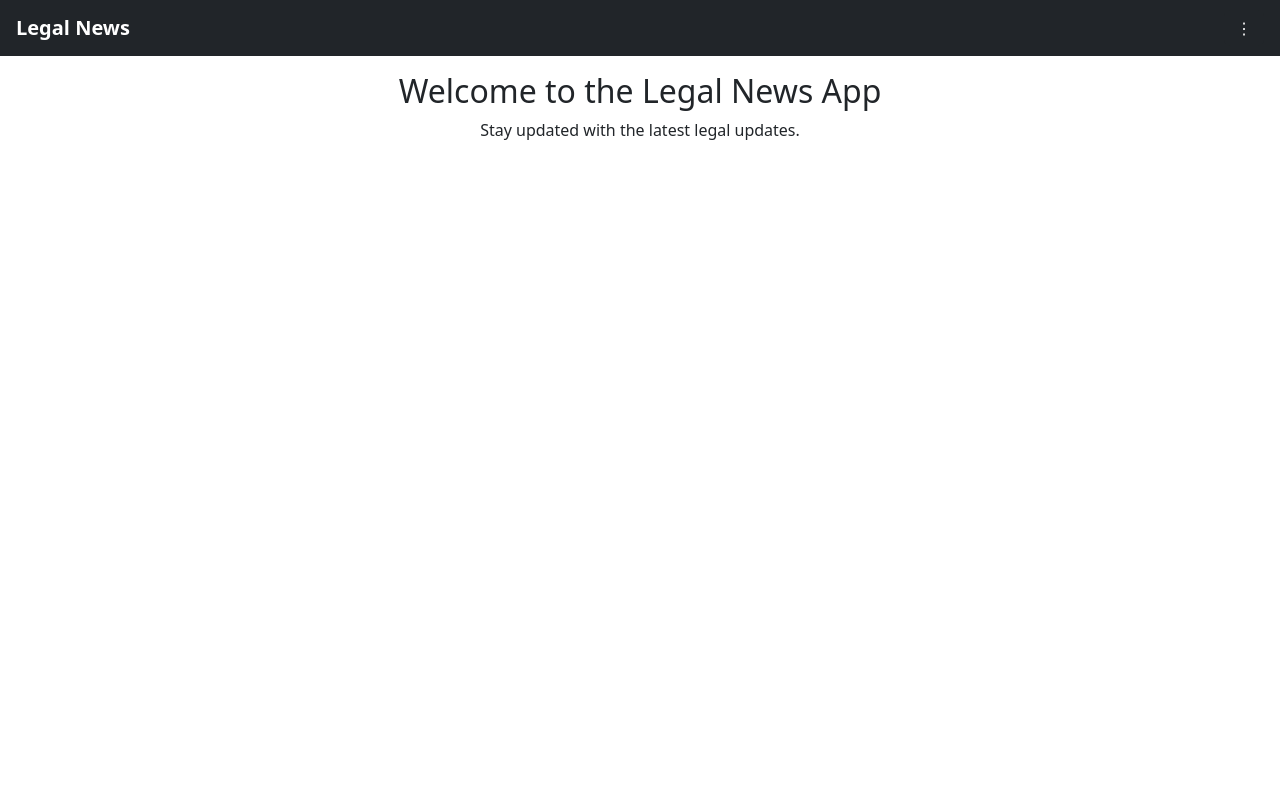
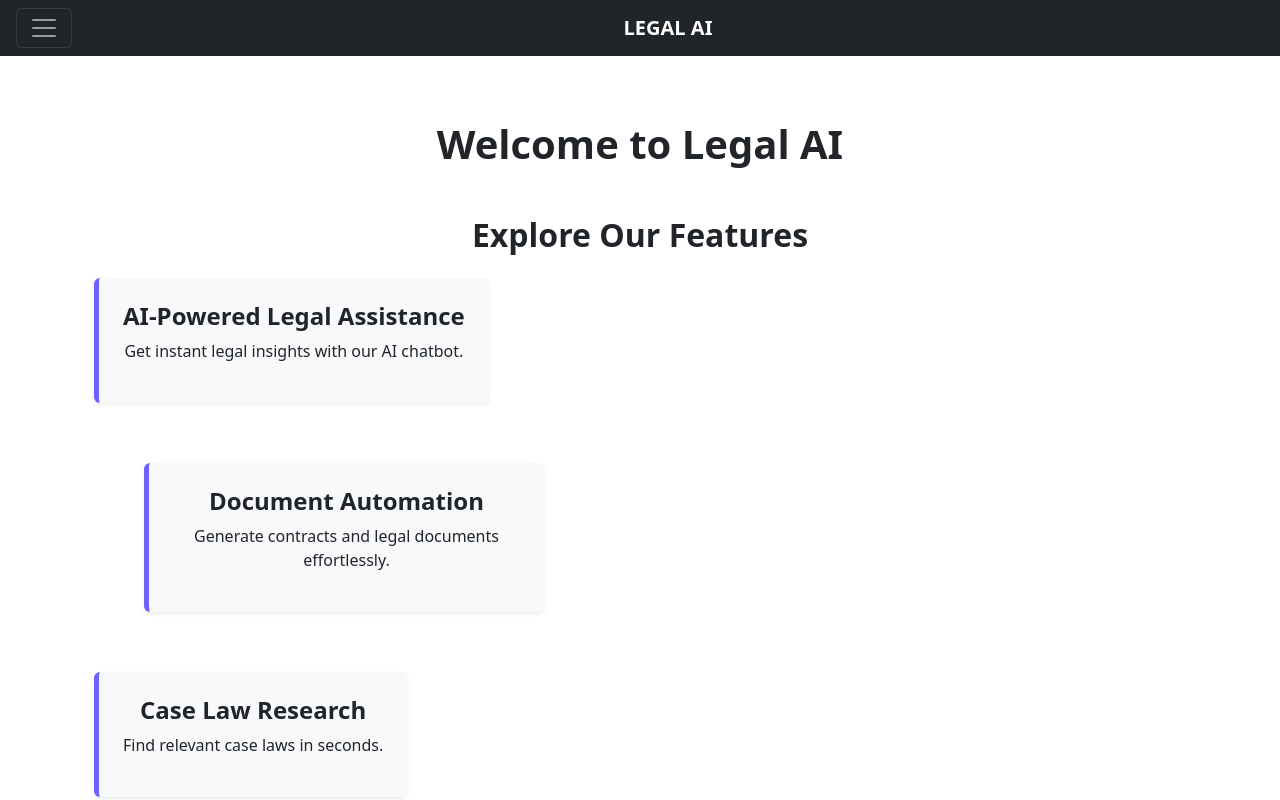
Before and after one commit to NamanVashistha1/Verdic-AI, a React (Create React App) app in the folder frontend/: page / in a window 1280 px wide. Shown: the top 800 px of the page. Built offline with nearby package versions, Linux system fonts and the light colour scheme.

Commit message:
bar and home page

```diff
--- a/frontend/package.json
+++ b/frontend/package.json
@@ -5,9 +5,11 @@
   "dependencies": {
     "bootstrap": "^5.3.3",
     "cra-template": "1.2.0",
+    "framer-motion": "^12.0.6",
     "react": "^19.0.0",
     "react-bootstrap": "^2.10.8",
     "react-dom": "^19.0.0",
+    "react-icons": "^5.4.0",
     "react-router-dom": "^7.1.3",
     "react-scripts": "5.0.1",
     "react-toastify": "^11.0.3",
--- /dev/null
+++ b/frontend/src/components/FeatureSection.jsx
@@ -0,0 +1,38 @@
+import React from "react";
+import { motion } from "framer-motion";
+import "bootstrap/dist/css/bootstrap.min.css";
+
+const features = [
+  { title: "AI-Powered Legal Assistance", description: "Get instant legal insights with our AI chatbot." },
+  { title: "Document Automation", description: "Generate contracts and legal documents effortlessly." },
+  { title: "Case Law Research", description: "Find relevant case laws in seconds." },
+  { title: "Secure Cloud Storage", description: "Store and manage your legal files securely online." },
+  { title: "Real-Time Consultation", description: "Connect with legal experts instantly." },
+];
+
+export default function FeatureSection() {
+  return (
+    <div className="container mt-5 position-relative feature-section">
+      <h2 className="text-center fw-bold mb-4">Explore Our Features</h2>
+      <div className="feature-timeline">
+        {features.map((feature, index) => (
+          <motion.div
+            key={index}
+            className={`feature-item ${index % 2 === 0 ? "left" : "right"}`}
+            initial={{ opacity: 0, x: index % 2 === 0 ? -100 : 100 }}
+            whileInView={{ opacity: 1, x: 0 }}
+            transition={{ duration: 0.6, delay: index * 0.2 }}
+            viewport={{ once: true }}
+          >
+
+            {/* Feature Content */}
+            <div className="feature-card p-4 shadow-sm rounded bg-light">
+              <h4 className="fw-bold">{feature.title}</h4>
+              <p>{feature.description}</p>
+            </div>
+          </motion.div>
+        ))}
+      </div>
+    </div>
+  );
+}
--- a/frontend/src/components/TopBar.jsx
+++ b/frontend/src/components/TopBar.jsx
@@ -1,29 +1,43 @@
-import React, { useState } from "react";
-import "bootstrap/dist/css/bootstrap.min.css";
-import { Link } from "react-router-dom";
+import React, { useState } from 'react';
+import { Navbar, Offcanvas, Nav } from 'react-bootstrap';
+import { Link } from 'react-router-dom';
 
-export default function TopBar() {
-  const [showMenu, setShowMenu] = useState(false);
+function CustomNavbar() {
+  const [show, setShow] = useState(false);
 
-  // Function to close the dropdown when an item is clicked
-  const closeMenu = () => setShowMenu(false);
+  const handleClose = () => setShow(false);
+  const handleShow = () => setShow(true);
 
   return (
-    <nav className="navbar navbar-dark bg-dark fixed-top px-3 d-flex justify-content-between">
-      <span className="navbar-brand fw-bold">Legal News</span>
-      <div className="position-relative">
-        <button className="btn btn-dark border-0" onClick={() => setShowMenu(!showMenu)}>
-          ⋮
-        </button>
+    <>
+      {/* Navbar with Dark Theme */}
+      <Navbar bg="dark" variant="dark" expand={false} fixed="top" className="px-3 d-flex justify-content-between">
+        <Navbar.Toggle aria-controls="offcanvasNavbar" onClick={handleShow} />
+        <Navbar.Brand className="mx-auto text-white fw-bold">LEGAL AI</Navbar.Brand>
+      </Navbar>
 
-        {showMenu && (
-          <div className="dropdown-menu dropdown-menu-end show position-absolute end-0 mt-2">
-            <Link className="dropdown-item" to="/" onClick={closeMenu}>Home</Link>
-            <Link className="dropdown-item" to="/legal" onClick={closeMenu}>Legal News</Link>
-            <Link className="dropdown-item" to="/chatbot" onClick={closeMenu}>Chatbot</Link>
-          </div>
-        )}
-      </div>
-    </nav>
+      {/* Offcanvas Sliding Menu (Left Side) */}
+      <Offcanvas show={show} onHide={handleClose} placement="start" className="custom-offcanvas">
+        <Offcanvas.Header className="bg-dark text-white">
+          <Offcanvas.Title className="text-white fw-bold">Menu</Offcanvas.Title>
+          <button className="btn-close btn-close-white" onClick={handleClose}></button>
+        </Offcanvas.Header>
+        <Offcanvas.Body className="bg-dark text-white">
+          <Nav className="flex-column">
+            <Nav.Link as={Link} to="/" className="text-white" onClick={handleClose}>
+              Home
+            </Nav.Link>
+            <Nav.Link as={Link} to="/news" className="text-white" onClick={handleClose}>
+              Legal Articles
+            </Nav.Link>
+            <Nav.Link as={Link} to="/chatbot" className="text-white" onClick={handleClose}>
+              Chatbot
+            </Nav.Link>
+          </Nav>
+        </Offcanvas.Body>
+      </Offcanvas>
+    </>
   );
 }
+
+export default CustomNavbar;
--- a/frontend/src/index.css
+++ b/frontend/src/index.css
@@ -11,3 +11,99 @@ body {
   min-width: 140px;
   z-index: 1050;
 }
+
+/* Feature Section Styling */
+.feature-section {
+  position: relative;
+}
+
+/* Timeline container */
+.feature-timeline {
+  position: relative;
+  width: 100%;
+  display: flex;
+  flex-direction: column;
+  align-items: center;
+}
+
+/* Each Feature Item */
+.feature-item {
+  width: 100%;
+  display: flex;
+  align-items: center;
+  position: relative;
+  margin-bottom: 60px;
+}
+
+/* Left alignment */
+.feature-item.left {
+  flex-direction: row-reverse;
+  justify-content: flex-end;
+  padding-right: 50px;
+}
+
+/* Right alignment */
+.feature-item.right {
+  justify-content: flex-start;
+  padding-left: 50px;
+}
+
+/* Timeline Dot */
+.timeline-dot {
+  width: 15px;
+  height: 15px;
+  background-color: #6c63ff;
+  border-radius: 50%;
+  position: absolute;
+  left: 50%;
+  transform: translateX(-50%);
+  z-index: 2;
+  animation: fadeInDot 0.6s ease-in-out forwards;
+}
+
+/* Timeline Line */
+.timeline-line {
+  width: 4px;
+  height: 60px;
+  background: #6c63ff;
+  position: absolute;
+  left: 50%;
+  top: 15px;
+  transform: translateX(-50%);
+  animation: growLine 1s ease-in-out forwards;
+}
+
+/* Feature Card */
+.feature-card {
+  background: white;
+  max-width: 400px;
+  border-left: 5px solid #6c63ff;
+  transition: transform 0.3s ease-in-out;
+}
+
+/* Feature Hover Effect */
+.feature-card:hover {
+  transform: translateY(-5px);
+}
+
+/* Keyframe Animations */
+@keyframes fadeInDot {
+  from { opacity: 0; transform: scale(0.5) translateX(-50%); }
+  to { opacity: 1; transform: scale(1) translateX(-50%); }
+}
+
+@keyframes growLine {
+  from { height: 0; }
+  to { height: 60px; }
+}
+
+/* Responsive Design */
+@media (max-width: 768px) {
+  .feature-item {
+    flex-direction: column !important;
+    text-align: center;
+    padding: 0;
+  }
+
+
+}
--- a/frontend/src/pages/Home.jsx
+++ b/frontend/src/pages/Home.jsx
@@ -1,10 +1,11 @@
 import React from "react";
+import FeatureSection from "../components/FeatureSection";
 
 export default function Home() {
   return (
     <div className="text-center">
-      <h2>Welcome to the Legal News App</h2>
-      <p>Stay updated with the latest legal updates.</p>
+      <h1 className="fw-bold my-5">Welcome to Legal AI</h1>
+      <FeatureSection />  {/* ✅ Using the animated section here */}
     </div>
   );
 }
```
Also changed, not shown: 1 other file (tests, documents, lock files or other folders).
